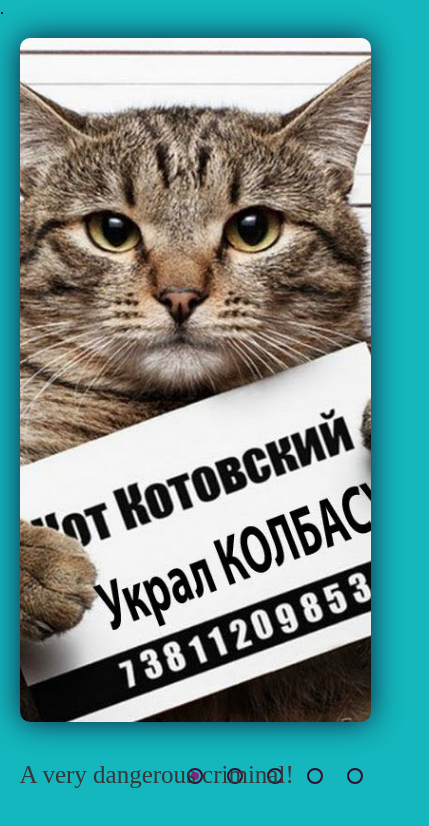
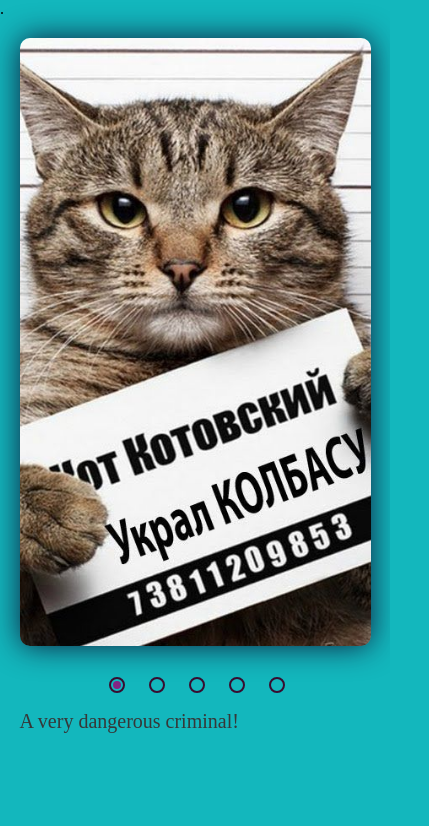
Before and after one commit to omuta777/cssMemSlider, a plain HTML site: page cssMemSlider/index.html in a window 390 px wide. Shown: the whole page, 429 px wide, since content can reach past the window. Drawn offline with Linux system fonts and the light colour scheme.

Commit message:
feat: add media queries to style.css (Sat, May 14, 2022 07:45:22 PM)

```diff
--- a/cssMemSlider/style.css
+++ b/cssMemSlider/style.css
@@ -37,11 +37,9 @@ body {
 	position: absolute;
     width: 100%;
 	z-index: 0;
-  /*max-width: 100%; height: auto;*/
     object-fit: cover;
     object-position: center;
-  /*margin: 0 auto;*/
-	-webkit-transform: scale(1.5);
+ 	-webkit-transform: scale(1.5);
 	-moz-transform: scale(1.5);
 	-o-transform: scale(1.5);
 	transform: scale(1.5);
@@ -117,8 +115,15 @@ body {
 	-moz-transition: background ease-in-out .5s;
 	-o-transition: background ease-in-out .5s;
 	transition: background ease-in-out .5s;
+	/*padding: 10px 10px;*/
 }
-
+.container label:before {
+	content: '';
+	position: absolute;
+	display: inline-block;
+	padding: 15px 15px 15px 15px;
+	background: rgba(255, 0, 0, 0.0001);
+}
 .container label:hover {
 	background: rgb(238, 241, 13);;
 }
@@ -145,3 +150,36 @@ body {
 	-o-border-radius: 50%;
 	border-radius: 50%;
 }
+
+@media screen and (min-width: 320px) and (max-width: 767px) {
+	.container .controls {
+		margin: 10px auto 0;
+		position: relative;
+		float: none;
+
+	}
+	.slides-text {
+		float: left;
+		margin: 65px 0 0 0;
+		font-size: 20px;
+
+	}
+	.container {
+		text-align: center;
+	}
+    .slide3 {
+		object-position: 80% 20%;
+	}
+	.slider-container {
+		text-align: left;
+		height: 80%;
+	}
+	.slide4 {
+		object-position: 70% 30%;
+	}
+	.slide5 {
+		object-position: 90% 10%;
+	}
+
+
+}
```
Also changed, not shown: cssMemSlider/index.html (+0 -2 lines).
